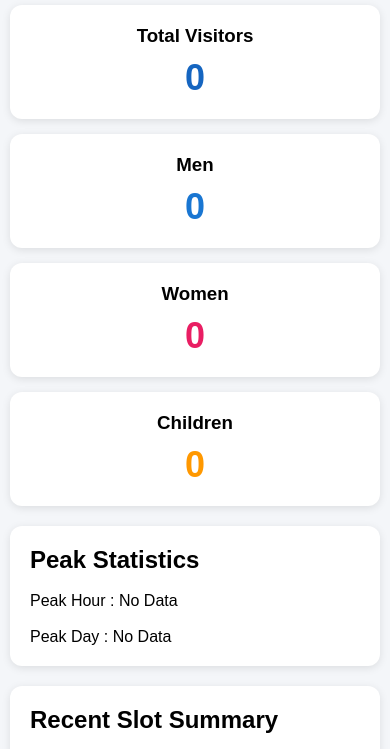
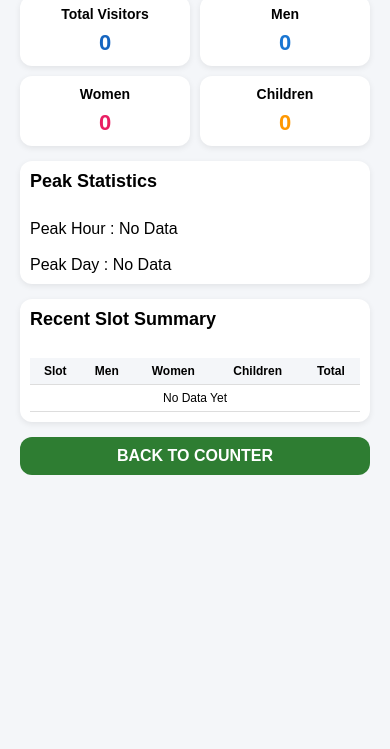
Before and after one commit to raazchoudhary765-droid/raj-visitor-app, a plain HTML site: page dashboard.html in a window 390 px wide. Shown: the part 77-826 px from the top of the page. Drawn offline with Linux system fonts and the light colour scheme.

Commit message:
Refactor dashboard styles for improved layout and spacing

```diff
--- a/dashboard.html
+++ b/dashboard.html
@@ -10,39 +10,42 @@
 <link rel="stylesheet" href="style.css">
 
 <style>
-
 .dashboard-container{
-    max-width:1200px;
+    max-width:900px;
     margin:auto;
+    padding:10px;
 }
 
 .dashboard-title{
     text-align:center;
-    margin:20px 0;
+    margin:10px 0 15px;
     color:#1565c0;
+    font-size:32px;
+    font-weight:bold;
 }
 
 .card-grid{
     display:grid;
-    grid-template-columns:repeat(auto-fit,minmax(220px,1fr));
-    gap:15px;
-    margin-bottom:20px;
+    grid-template-columns:repeat(auto-fit,minmax(140px,1fr));
+    gap:10px;
+    margin-bottom:15px;
 }
 
 .stat-card{
     background:white;
-    padding:20px;
+    padding:12px;
     border-radius:12px;
     text-align:center;
-    box-shadow:0 2px 8px rgba(0,0,0,0.1);
+    box-shadow:0 2px 6px rgba(0,0,0,0.08);
 }
 
 .stat-card h3{
-    margin-bottom:10px;
+    margin-bottom:8px;
+    font-size:18px;
 }
 
 .stat-value{
-    font-size:36px;
+    font-size:28px;
     font-weight:bold;
 }
 
@@ -64,10 +67,15 @@
 
 .section-box{
     background:white;
-    padding:20px;
+    padding:12px;
     border-radius:12px;
-    margin-bottom:20px;
-    box-shadow:0 2px 8px rgba(0,0,0,0.1);
+    margin-bottom:15px;
+    box-shadow:0 2px 6px rgba(0,0,0,0.08);
+}
+
+.section-box h2{
+    font-size:22px;
+    margin-bottom:10px;
 }
 
 table{
@@ -76,7 +84,7 @@ table{
 }
 
 th,td{
-    padding:10px;
+    padding:8px;
     border-bottom:1px solid #ddd;
     text-align:center;
 }
@@ -87,7 +95,7 @@ th{
 
 #backBtn{
     width:100%;
-    padding:14px;
+    padding:12px;
     font-size:18px;
     font-weight:bold;
     background:#2e7d32;
@@ -96,6 +104,48 @@ th{
     border-radius:12px;
     cursor:pointer;
 }
+
+@media (max-width:480px){
+
+    .dashboard-title{
+        font-size:24px;
+    }
+
+    .card-grid{
+        grid-template-columns:repeat(2,1fr);
+    }
+
+    .stat-card{
+        padding:10px;
+    }
+
+    .stat-card h3{
+        font-size:14px;
+    }
+
+    .stat-value{
+        font-size:22px;
+    }
+
+    .section-box{
+        padding:10px;
+    }
+
+    .section-box h2{
+        font-size:18px;
+    }
+
+    th,td{
+        font-size:12px;
+        padding:6px;
+    }
+
+    #backBtn{
+        font-size:16px;
+        padding:10px;
+    }
+}
+
 
 </style>
 
```
